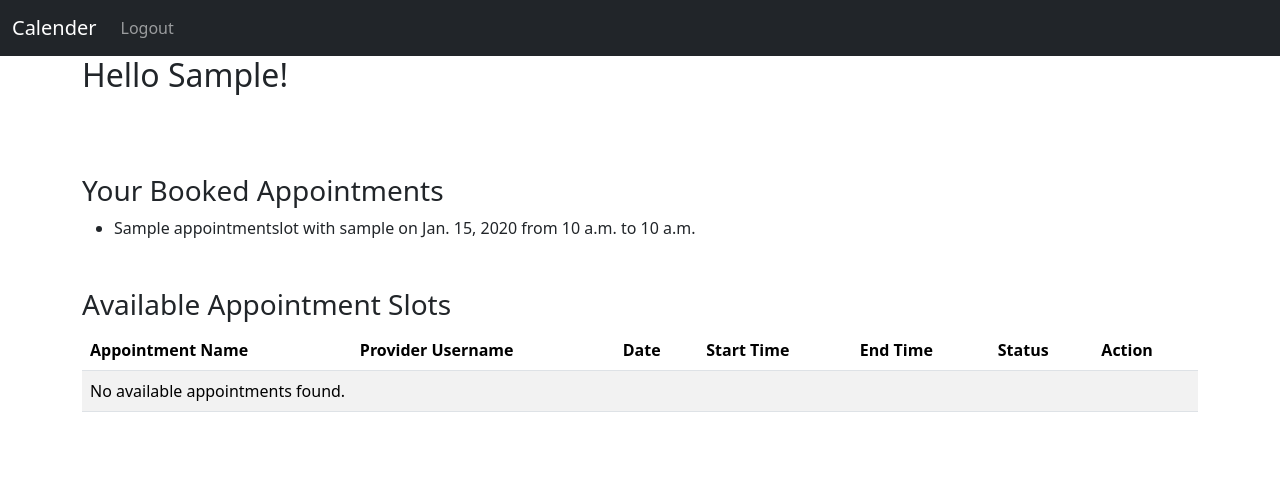
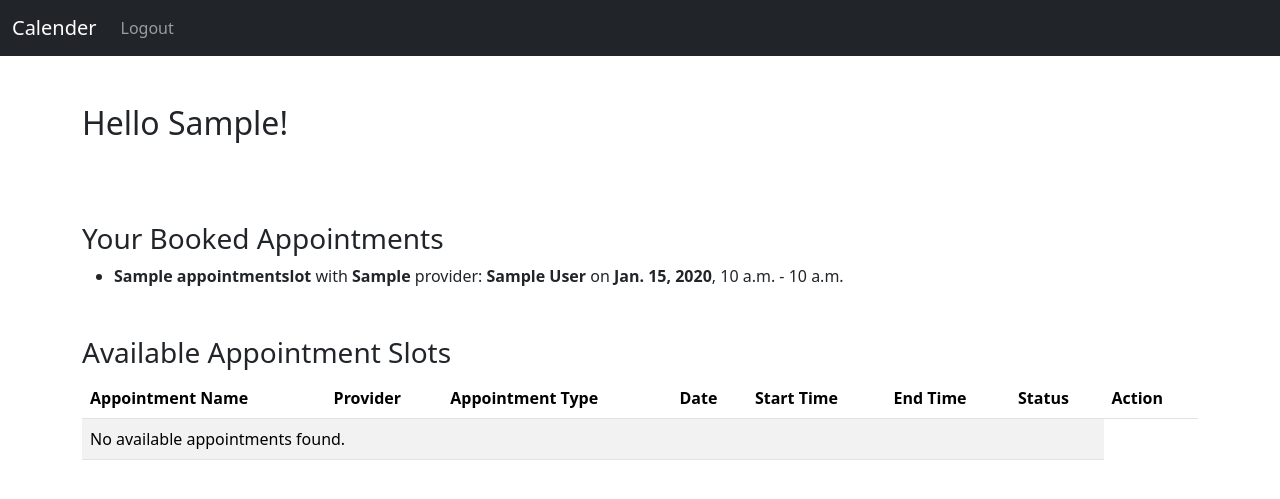
Before and after one commit to siegersma8025/cs440_WebApp, a Django app: page /dashboard/user/ in a window 1280 px wide. Shown: the top 499 px of the page. Run offline with Django 5.2, Linux system fonts and the light colour scheme; a user stored in the database is signed in; tables that the repository leaves empty hold one stand-in row (values such as "Sample post").

Commit message:
Updated UI to display provider name for appointments along with making UI a bit nicer. Updated models to reflect this to.

```diff
--- a/cs440WebApp/website/forms.py
+++ b/cs440WebApp/website/forms.py
@@ -37,16 +37,12 @@ class ProviderSignUpForm(forms.Form):
     qualifications = forms.CharField(label="", max_length=255, widget=forms.TextInput(attrs={'class': 'form-control', 'placeholder': 'Qualifications'}))
     first_name = forms.CharField(label="", max_length=50, widget=forms.TextInput(attrs={'class': 'form-control', 'placeholder': 'First Name'}))
     last_name = forms.CharField(label="", max_length=50, widget=forms.TextInput(attrs={'class': 'form-control', 'placeholder': 'Last Name'}))
-    category = forms.ChoiceField(choices=providerCategories, label="", widget=forms.Select(attrs={'class': 'form-control', 'id': 'categoryDropdown', 'placeholder': 'Category'}))
+    category = forms.ChoiceField(choices=providerCategories, label="", widget=forms.Select(attrs={'class': 'form-control', 'id': 'categoryDropdown'}))
     username = forms.CharField(label="", max_length=150, widget=forms.TextInput(attrs={'class': 'form-control', 'placeholder': 'Username'}))
     password1 = forms.CharField(label="", widget=forms.PasswordInput(attrs={'class': 'form-control', 'placeholder': 'Password'}))
     password2 = forms.CharField(label="", widget=forms.PasswordInput(attrs={'class': 'form-control', 'placeholder': 'Confirm Password'}))
 
-    class Meta:
-        model = ServiceProvider
-        fields = ['qualifications', 'first_name', 'last_name', 'category', 'username', 'password1', 'password2']
 
-    # Validate that passwords match, username is unique, and a category is selected
     def clean(self):
         cleaned_data = super().clean()
         password1 = cleaned_data.get("password1")
@@ -59,13 +55,18 @@ class ProviderSignUpForm(forms.Form):
             self.add_error('category', "Please select a provider type.")
         return cleaned_data
 
-    # Create and return the ServiceProvider object (and associated User object)
     def save(self):
+        # Create the User object
+        # This user object is used by django for authentication
+        # The ServiceProvider object will then be created and linked to this user
         user = User.objects.create_user(
             username=self.cleaned_data['username'],
-            password=self.cleaned_data['password1']
+            password=self.cleaned_data['password1'],
+            first_name=self.cleaned_data['first_name'],
+            last_name=self.cleaned_data['last_name']
         )
-        provider = ServiceProvider.objects.create(
+        # Create the ServiceProvider object (linked to the User object through user = user (the user object))
+        ServiceProvider.objects.create(
             user=user,
             qualifications=self.cleaned_data['qualifications'],
             category=self.cleaned_data['category'],
@@ -88,12 +89,6 @@ class AppointmentSearchForm(forms.Form):
     provider = forms.ModelChoiceField(queryset=ServiceProvider.objects.none(),required=False,widget=forms.Select(attrs={'class': 'form-select'}))
     date = forms.DateField(required=False,widget=forms.DateInput(attrs={'type': 'date', 'class': 'form-control'}))
 
-    # Will dynamically set provider queryset based on selected category
-    # (Allows for filtering of appointments by provider)
     def __init__(self, *args, **kwargs):
-        category_selected = kwargs.pop('category_selected', None)
+        kwargs.pop('category_selected', None)
         super().__init__(*args, **kwargs)
-        # if category_selected:
-        #     self.fields['username'].queryset = ServiceProvider.objects.filter(category=category_selected)
-        # else:
-        #     self.fields['username'].queryset = ServiceProvider.objects.all()
--- a/cs440WebApp/website/models.py
+++ b/cs440WebApp/website/models.py
@@ -36,6 +36,9 @@ class AdminProfile(models.Model):
 class AppointmentSlot(models.Model):
     appointmentName = models.CharField(max_length=100, default="Appointment")
     providerUsername = models.CharField(max_length=150, default="provider")
+    providerFirstName = models.CharField(max_length=50, default="Provider")
+    providerLastName = models.CharField(max_length=50, default="Name")
+    appointmentType = models.CharField(max_length=50, default="General")
     date = models.DateField()
     start_time = models.TimeField()
     end_time = models.TimeField()
--- a/cs440WebApp/website/templates/userDashboard.html
+++ b/cs440WebApp/website/templates/userDashboard.html
@@ -1,6 +1,7 @@
 {% extends 'base.html' %}
 {% block content %}
-
+</br>
+</br>
 <h2>Hello {{ request.user.first_name }}!</h2>
 </br>
 
@@ -8,7 +9,7 @@
 <ul>
     {% for booking in bookings %}
         <li>
-            {{ booking.slot.appointmentName }} with {{ booking.slot.providerUsername }} on {{ booking.slot.date }} from {{ booking.slot.start_time }} to {{ booking.slot.end_time }}
+            <strong>{{ booking.slot.appointmentName }}</strong> with <strong>{{booking.slot.appointmentType}}</strong> provider: <strong>{{ booking.slot.providerFirstName }} {{ booking.slot.providerLastName }}</strong> on <strong>{{ booking.slot.date }}</strong>, {{ booking.slot.start_time }} - {{ booking.slot.end_time }}
         </li>
     {% empty %}
         <li>You have no booked appointments.</li>
@@ -21,7 +22,8 @@
     <thead>
         <tr>
             <th>Appointment Name</th>
-            <th>Provider Username</th>
+            <th>Provider</th>
+            <th>Appointment Type</th>
             <th>Date</th>
             <th>Start Time</th>
             <th>End Time</th>
@@ -33,7 +35,8 @@
         {% for slot in slots %}
         <tr>
             <td>{{ slot.appointmentName }}</td>
-            <td>{{ slot.provider_username }}</td>
+            <td>{{ slot.providerFirstName}} {{slot.providerLastName}}</td>
+            <td>{{ slot.appointmentType }}</td>
             <td>{{ slot.date }}</td>
             <td>{{ slot.start_time }}</td>
             <td>{{ slot.end_time }}</td>
--- a/cs440WebApp/website/views.py
+++ b/cs440WebApp/website/views.py
@@ -6,16 +6,18 @@ from .forms import *
 from .models import *
 
 # Each view is essentially a function that takes in a request and returns a response
-# The response is usually a rendered HTML template
+# The response is one of the html files in the templates folder to display the page
 # The request can be a GET or POST request
 def home(request):
+    # On login form submission
     if request.method == "POST":
         username = request.POST.get('username')
         password = request.POST.get('password')
         user = authenticate(request, username=username, password=password)
+        # If user authentication is successful login the user and redirect to their respective dashboard
         if user is not None:
+            # Login the user
             login(request, user)
-            # Check for Django admin first
             if user.is_superuser or user.is_staff:
                 return redirect('adminDashboard')
             elif hasattr(user, 'serviceprovider'):
@@ -37,15 +39,13 @@ def logoutUser(request):
 
 def registerUser(request):
     if request.method == "POST":
+        # Create the "User" form instance
         form = UserSignUpForm(request.POST)
         if form.is_valid():
+            # Create User object within the form's save() method
             user = form.save()
-            # Create UserProfile object
-            UserProfile.objects.create(
-                user=user,
-                first_name=form.cleaned_data['first_name'],
-                last_name=form.cleaned_data['last_name']
-            )
+            # Create UserProfile object that will get sent to database through the models.py file
+            UserProfile.objects.create(user = user, first_name = form.cleaned_data['first_name'], last_name = form.cleaned_data['last_name'])
             messages.success(request, "Registration Successful!")
             return redirect('home')
     else:
@@ -54,9 +54,11 @@ def registerUser(request):
 
 def registerProvider(request):
     if request.method == "POST":
+        # Create the "ServiceProvider" form instance
         form = ProviderSignUpForm(request.POST)
         if form.is_valid():
-            user = form.save()  # This already creates both User and ServiceProvider
+            # Create User and ServiceProvider objects within the form's save() method
+            form.save()
             messages.success(request, "Registration Successful!")
             return redirect('home')
     else:
@@ -64,63 +66,62 @@ def registerProvider(request):
     return render(request, 'registerProvider.html', {'form': form})
 
 
-
-
 @login_required
 def providerDashboard(request):
     provider = ServiceProvider.objects.filter(user=request.user).first()
-    slots = AppointmentSlot.objects.filter(providerUsername=request.user.username) if provider else []
-    slot_form = AppointmentSlotForm()
+    if provider:
+        slots = AppointmentSlot.objects.filter(providerUsername=request.user.username)
+    else:
+        slots = []
+
+    slotForm = AppointmentSlotForm()
 
     if request.method == "POST":
-        slot_form = AppointmentSlotForm(request.POST)
-        if slot_form.is_valid() and provider:
+        # Create Appointment Slot form
+        slotForm = AppointmentSlotForm(request.POST)
+        # If form is valid and provider exists, create the AppointmentSlot object in the database
+        if slotForm.is_valid() and provider:
             AppointmentSlot.objects.create(
-                appointmentName=slot_form.cleaned_data['appointmentName'],
-                providerUsername=request.user.username,  # Save provider's username
-                date=slot_form.cleaned_data['date'],
-                start_time=slot_form.cleaned_data['start_time'],
-                end_time=slot_form.cleaned_data['end_time']
+                appointmentName=slotForm.cleaned_data['appointmentName'],
+                providerUsername=request.user.username,
+                providerFirstName=request.user.first_name,
+                providerLastName=request.user.last_name,
+                appointmentType=provider.category,
+                date=slotForm.cleaned_data['date'],
+                start_time=slotForm.cleaned_data['start_time'],
+                end_time=slotForm.cleaned_data['end_time']
             )
             messages.success(request, "Appointment slot added!")
             return redirect('providerDashboard')
 
-    return render(request, 'providerDashboard.html', {
-        'slots': slots,
-        'slot_form': slot_form,
-        'provider': provider
-    })
+    return render(request, 'providerDashboard.html', {'slots': slots,'slot_form': slotForm,'provider': provider})
 
 @login_required
 def userDashboard(request):
     slots = AppointmentSlot.objects.filter(is_booked=False)
     bookings = Booking.objects.filter(user=request.user)
 
-    category_selected = None
-    date_selected = None
+    categorySelected = None
+    dateSelected = None
 
     if request.method == "POST":
         form = AppointmentSearchForm(request.POST)
         if form.is_valid():
-            category_selected = form.cleaned_data['category']
-            date_selected = form.cleaned_data['date']
+            categorySelected = form.cleaned_data['category']
+            dateSelected = form.cleaned_data['date']
 
-            if category_selected:
+            if categorySelected:
                 # Get usernames of providers in this category
-                provider_usernames = ServiceProvider.objects.filter(category=category_selected).values_list('user__username', flat=True)
+                provider_usernames = ServiceProvider.objects.filter(category=categorySelected).values_list('user__username', flat=True)
                 slots = slots.filter(provider_username__in=provider_usernames)
-            if date_selected:
-                slots = slots.filter(date=date_selected)
+            if dateSelected:
+                slots = slots.filter(date=dateSelected)
     else:
         form = AppointmentSearchForm()
 
-    form = AppointmentSearchForm(request.POST or None, category_selected=category_selected)
+    form = AppointmentSearchForm(request.POST or None, category_selected=categorySelected)
 
-    return render(request, 'userDashboard.html', {
-        'form': form,
-        'slots': slots,
-        'bookings': bookings,
-    })
+    return render(request, 'userDashboard.html', {'form': form,'slots': slots,'bookings': bookings,})
 
 @login_required
 def adminDashboard(request):
```
Also changed, not shown: cs440WebApp/website/templates/providerDashboard.html (+17 -11 lines), cs440WebApp/website/migrations/0006_appointmentslot_providerfirstname_and_more.py (added), cs440WebApp/website/migrations/0007_rename_providerlastname_appointmentslot_providerlastname.py (added), cs440WebApp/website/migrations/0008_appointmentslot_appointmenttype.py (added).
